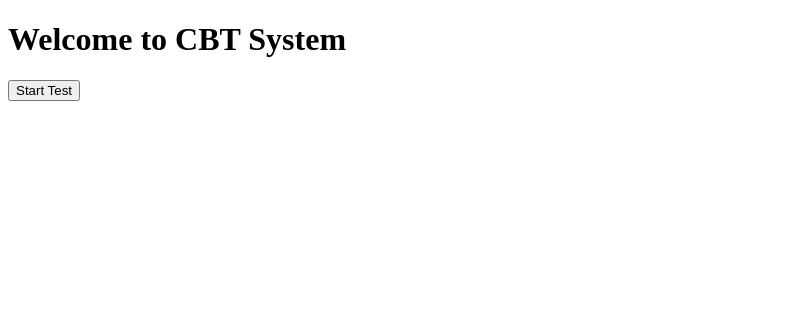
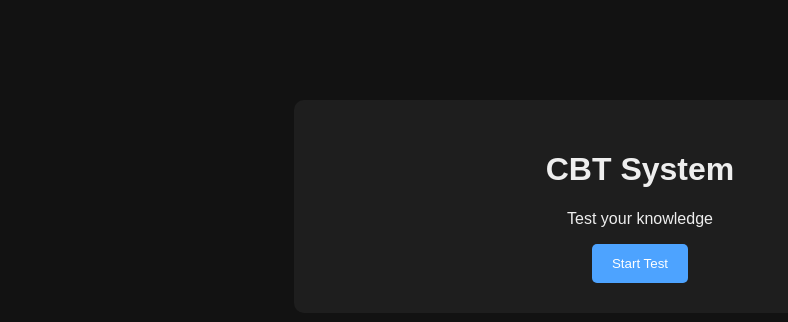
Before and after one commit to Danazuminemesis/Mini-CBT-Computer-Based-Test-system, a Flask app: page / in a window 1280 px wide. Shown: the top 322 px of the page, without its empty margins (0-788 px from the left). Run offline with Flask 3, Linux system fonts and the light colour scheme.

Commit message:
UI improvements for home page

```diff
--- a/app.py
+++ b/app.py
@@ -3,8 +3,6 @@ app = Flask(__name__)
 from flask import request
 from datetime import datetime
 from models import Question
-
-
 
 questions = [
     Question("What is Python?", ["Snake", "Programming Language", "Car", "Food"], "Programming Language"),
--- a/templates/index.html
+++ b/templates/index.html
@@ -2,14 +2,52 @@
 <html>
 <head>
     <title>CBT System</title>
+
+<style>
+body{
+    background:#121212;
+    color:#eee;
+    font-family:Arial;
+    text-align:center;
+}
+
+.container{
+    background:#1e1e1e;
+    width:50%;
+    margin:auto;
+    margin-top:100px;
+    padding:30px;
+    border-radius:10px;
+}
+
+button{
+    padding:12px 20px;
+    background:#4da3ff;
+    border:none;
+    color:white;
+    border-radius:5px;
+    cursor:pointer;
+}
+
+button:hover{
+    background:#2e86de;
+}
+</style>
+
 </head>
+
 <body>
 
-<h1>Welcome to CBT System</h1>
+<div class="container">
+
+<h1>CBT System</h1>
+<p>Test your knowledge</p>
 
 <a href="/test">
 <button>Start Test</button>
 </a>
 
+</div>
+
 </body>
 </html>
```
